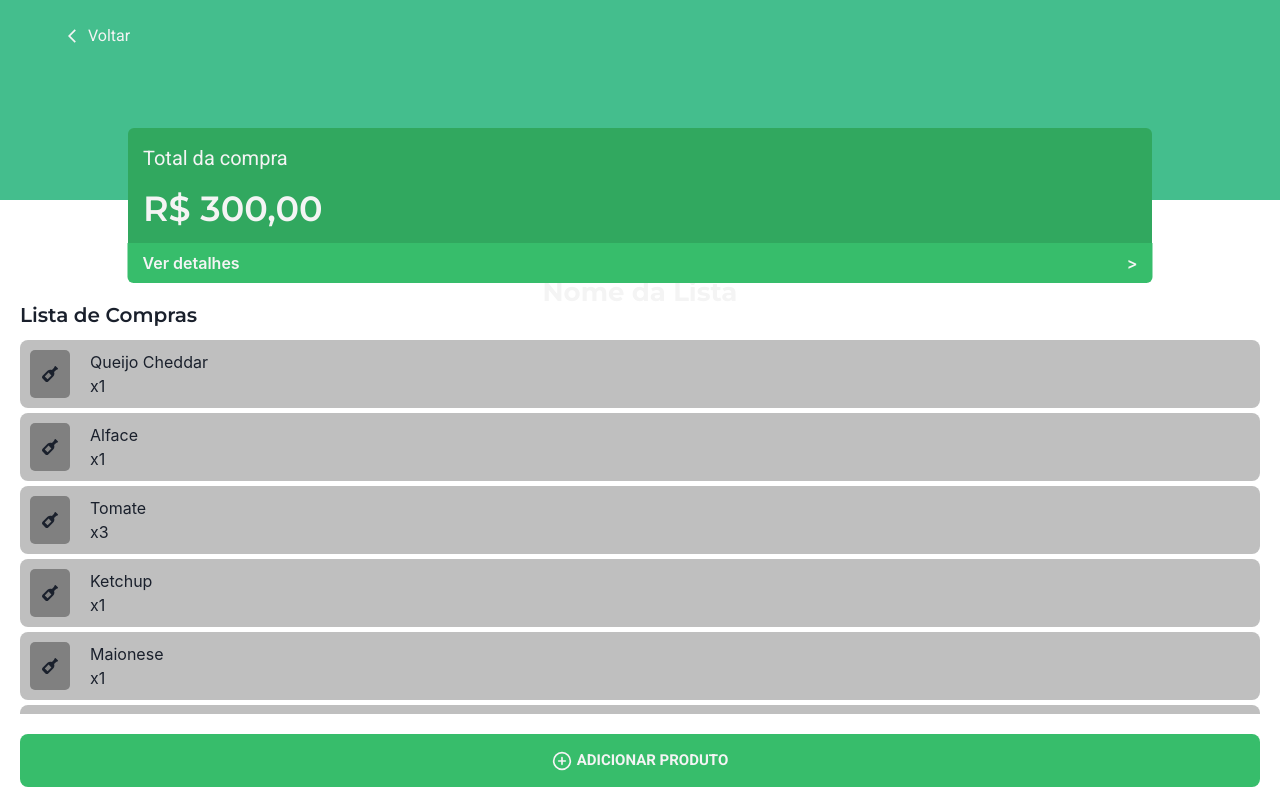
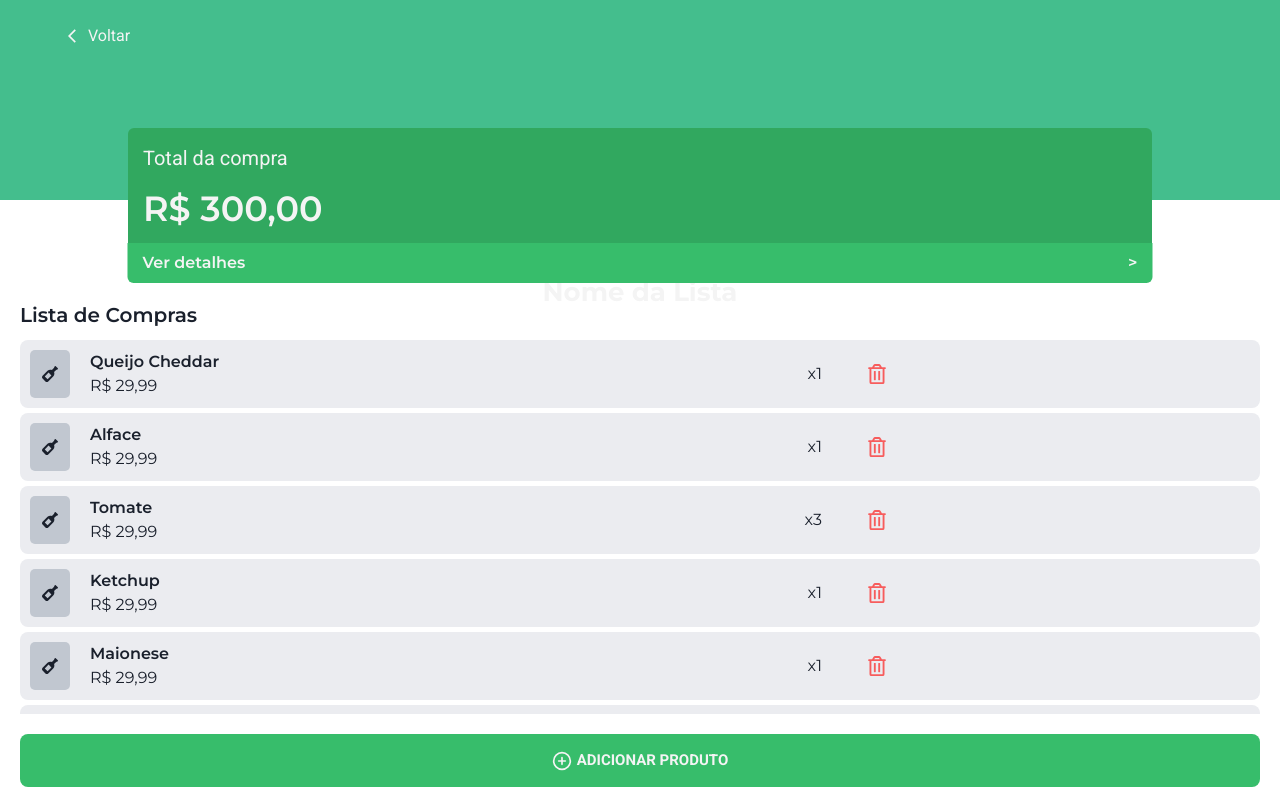
Before and after one commit to Alec-NK/shoplist, a React (Create React App) app: page / in a window 1280 px wide. Built offline with nearby package versions, Linux system fonts and the light colour scheme.

Commit message:
feat: modify product card component

```diff
--- a/src/pages/ShoppingList/index.tsx
+++ b/src/pages/ShoppingList/index.tsx
@@ -4,7 +4,7 @@ import { InputGroup, Input } from "@chakra-ui/react";
 
 import { Modal } from "../../components/Modal";
 
-import { FaTrash, FaWineBottle } from "react-icons/fa";
+import { FaRegTrashAlt, FaWineBottle } from "react-icons/fa";
 import { FiPlusCircle } from "react-icons/fi";
 import { IoMdSearch } from "react-icons/io";
 import { MdArrowBackIosNew } from "react-icons/md";
@@ -109,20 +109,21 @@ const ShoppingList = () => {
           <Products>
             {lista.map((item) => {
               return (
-                <div className="lista">
                 <ProductCard>
                   <Icon>
                     <FaWineBottle />
                   </Icon>
                   <ProductInfos>
-                      <div className="name">{item.title}</div>
-                      <div className="qtd">{item.quantity}</div>
+                    <div>
+                      <div className="item_title">{item.title}</div>
+                      <div className="price">R$ 29,99</div>
+                    </div>
+                    <span className="qtd">{item.quantity}</span>
                   </ProductInfos>
-                    {/* <button>
-                  <FaTrash />
-                </button> */}
+                  <button className="btn_delete">
+                    <FaRegTrashAlt />
+                  </button>
                 </ProductCard>
-                </div>
               );
             })}
           </Products>
@@ -133,7 +134,7 @@ const ShoppingList = () => {
         </ListContainer>
       </MobileContainer>
 
-      {/* {isModalMobileOpen && (
+      {isModalMobileOpen && (
         <Modal>
           <HeaderModal>
             <div className="title_modal">Cadastrar Produto</div>
@@ -148,7 +149,7 @@ const ShoppingList = () => {
             <button>Cadastrar</button>
           </FooterModal>
         </Modal>
-      )} */}
+      )}
     </>
   );
 };
--- a/src/pages/ShoppingList/styles.ts
+++ b/src/pages/ShoppingList/styles.ts
@@ -4,7 +4,7 @@ export const MobileContainer = styled.div`
   display: grid;
   grid-template-rows: 35vh 65vh;
   height: 100vh;
-  /* font-family: "Manrope", sans-serif; */
+  font-family: "Montserrat", sans-serif;
   padding: 0 20px;
   background: rgb(255, 255, 255);
   background: linear-gradient(
@@ -44,7 +44,7 @@ export const Header = styled.div`
 
 export const Title = styled.div`
   margin-top: 22%;
-  font-family: "Montserrat", sans-serif;
+
   font-weight: bold;
   font-size: 26px;
 `;
@@ -71,7 +71,6 @@ export const TotalScore = styled.div`
   }
 
   .score {
-    font-family: "Montserrat", sans-serif;
     font-weight: 600;
     font-size: 35px;
   }
@@ -100,7 +99,7 @@ export const SearchInput = styled.div`
     border: none;
     border-radius: 8px;
     background-color: ${(props) => props.theme.white_gray};
-    font-family: "Montserrat", sans-serif;
+
     font-size: 15px;
 
     &:focus {
@@ -115,7 +114,6 @@ export const ListContainer = styled.div`
   /* padding: 10px 20px; */
 
   .title {
-    font-family: "Montserrat", sans-serif;
     font-size: 20px;
     font-weight: 600;
     margin: 20px 0 10px 0;
@@ -127,11 +125,6 @@ export const Products = styled.div`
   height: 72%;
   /* border: 1px solid black; */
   overflow: auto;
-
-  .lista {
-    display: flex;
-    flex-direction: row;
-  }
 `;
 
 export const ProductCard = styled.div`
@@ -144,6 +137,13 @@ export const ProductCard = styled.div`
   padding: 10px;
   margin-bottom: 5px;
   font-size: 16px;
+  background-color: ${(props) => props.theme.light_gray};
+
+  .btn_delete {
+    margin-left: 45px;
+    font-size: 20px;
+    color: ${(props) => props.theme.red};
+  }
 `;
 
 export const Icon = styled.div`
@@ -152,13 +152,24 @@ export const Icon = styled.div`
   justify-content: center;
   width: 40px;
   border-radius: 5px;
-  background-color: gray;
+  background-color: ${(props) => props.theme.gray};
 `;
 
 export const ProductInfos = styled.div`
-  /* display: flex;
-  flex-direction: row; */
+  display: flex;
+  flex-direction: row;
+  justify-content: space-between;
   margin-left: 20px;
+  width: 60%;
+
+  .item_title {
+    font-weight: 600;
+  }
+
+  span {
+    display: flex;
+    align-items: center;
+  }
 `;
 
 export const AddProductButton = styled.button`
```
Lines whose indentation alone changed are shown as unchanged.
